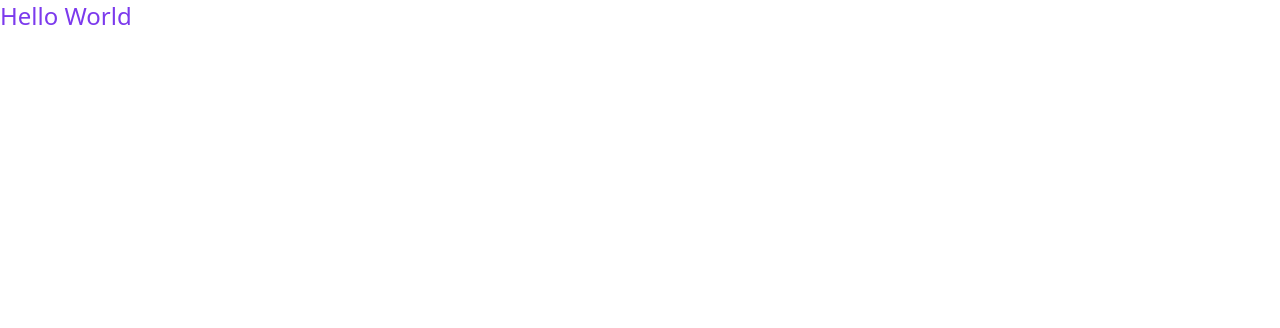
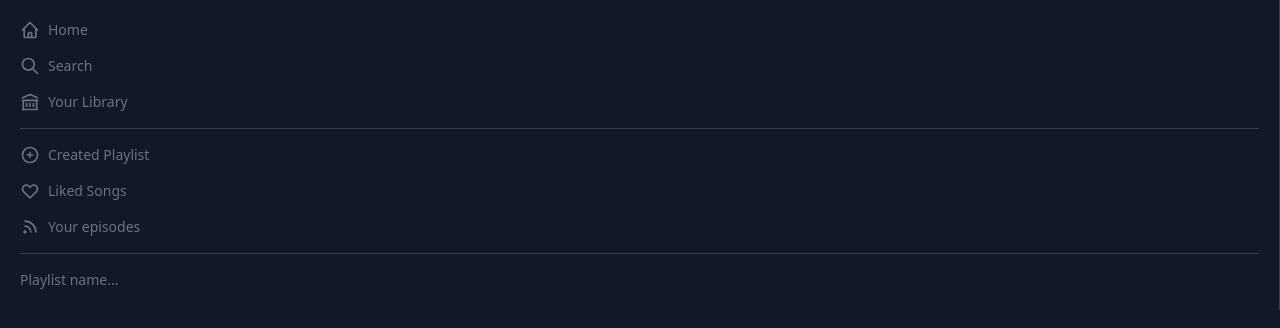
Before and after one commit to sholeh007/spotify-web-player-clone, a Next.js app: page / in a window 1280 px wide. Shown: the top 328 px of the page. Built offline with nearby package versions, Linux system fonts and the light colour scheme.

Commit message:
create sidebar component part 1

```diff
--- a/package.json
+++ b/package.json
@@ -8,6 +8,7 @@
     "lint": "next lint"
   },
   "dependencies": {
+    "@heroicons/react": "^1.0.5",
     "next": "12.0.10",
     "react": "17.0.2",
     "react-dom": "17.0.2"
--- /dev/null
+++ b/src/components/atoms/Button/index.tsx
@@ -0,0 +1,15 @@
+import { ReactElement } from "react";
+
+type propsType = {
+  icon?: ReactElement;
+  title: string;
+};
+
+export default function Button({ icon, title }: propsType) {
+  return (
+    <button className="flex items-center space-x-2 hover:text-slate-100">
+      {icon}
+      <p>{title}</p>
+    </button>
+  );
+}
--- /dev/null
+++ b/src/components/organisms/Sidebar/dataItem.tsx
@@ -0,0 +1,38 @@
+import {
+  HomeIcon,
+  SearchIcon,
+  LibraryIcon,
+  PlusCircleIcon,
+  HeartIcon,
+  RssIcon,
+} from "@heroicons/react/outline";
+
+export const items = [
+  {
+    title: "Home",
+    icon: <HomeIcon className="h-5 w-5" />,
+  },
+  {
+    title: "Search",
+    icon: <SearchIcon className="h-5 w-5" />,
+  },
+  {
+    title: "Your Library",
+    icon: <LibraryIcon className="h-5 w-5" />,
+  },
+];
+
+export const items2 = [
+  {
+    title: "Created Playlist",
+    icon: <PlusCircleIcon className="h-5 w-5" />,
+  },
+  {
+    title: "Liked Songs",
+    icon: <HeartIcon className="h-5 w-5" />,
+  },
+  {
+    title: "Your episodes",
+    icon: <RssIcon className="h-5 w-5" />,
+  },
+];
--- /dev/null
+++ b/src/components/organisms/Sidebar/index.tsx
@@ -0,0 +1,25 @@
+import Button from "@/component/atoms/Button";
+import { items, items2 } from "./dataItem";
+import { Fragment } from "react";
+
+export default function Sidebar() {
+  return (
+    <div className="text-gray-500 p-5 text-sm border-r border-gray-700">
+      <div className="space-y-4 ">
+        {items.map((item, i) => (
+          <Fragment key={i}>
+            <Button icon={item.icon} title={item.title} />
+          </Fragment>
+        ))}
+        <hr className="border-t-[0.1px] border-gray-700 " />
+        {items2.map((item, i) => (
+          <Fragment key={i}>
+            <Button icon={item.icon} title={item.title} />
+          </Fragment>
+        ))}
+        <hr className="border-t-[0.1px] border-gray-700 " />
+        <p className="cursor-pointer hover:text-slate-100">Playlist name...</p>
+      </div>
+    </div>
+  );
+}
--- a/src/pages/index.tsx
+++ b/src/pages/index.tsx
@@ -1,7 +1,17 @@
+import Sidebar from "@/component/organisms/Sidebar";
 import type { NextPage } from "next";
 
 const Home: NextPage = () => {
-  return <h1 className="text-2xl text-violet-600">Hello World</h1>;
+  return (
+    <div className=" bg-gray-900 h-screen overflow-hidden">
+      <main>
+        <Sidebar />
+        {/* Center */}
+      </main>
+
+      <footer>{/* Player */}</footer>
+    </div>
+  );
 };
 
 export default Home;
```
Also changed, not shown: 1 other file (tests, documents, lock files or other folders).
